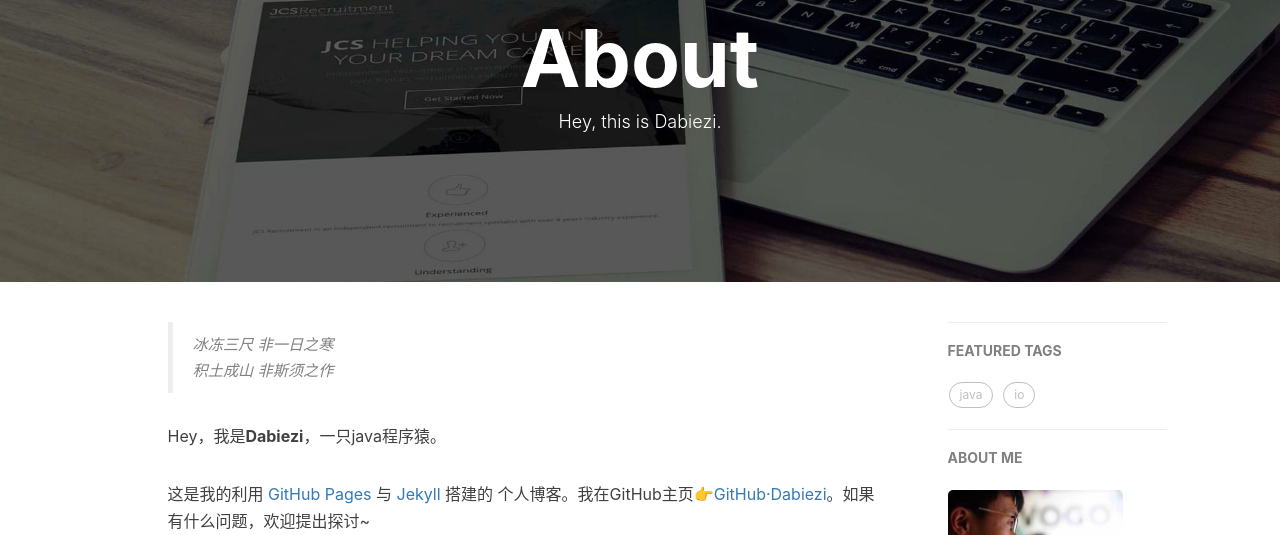
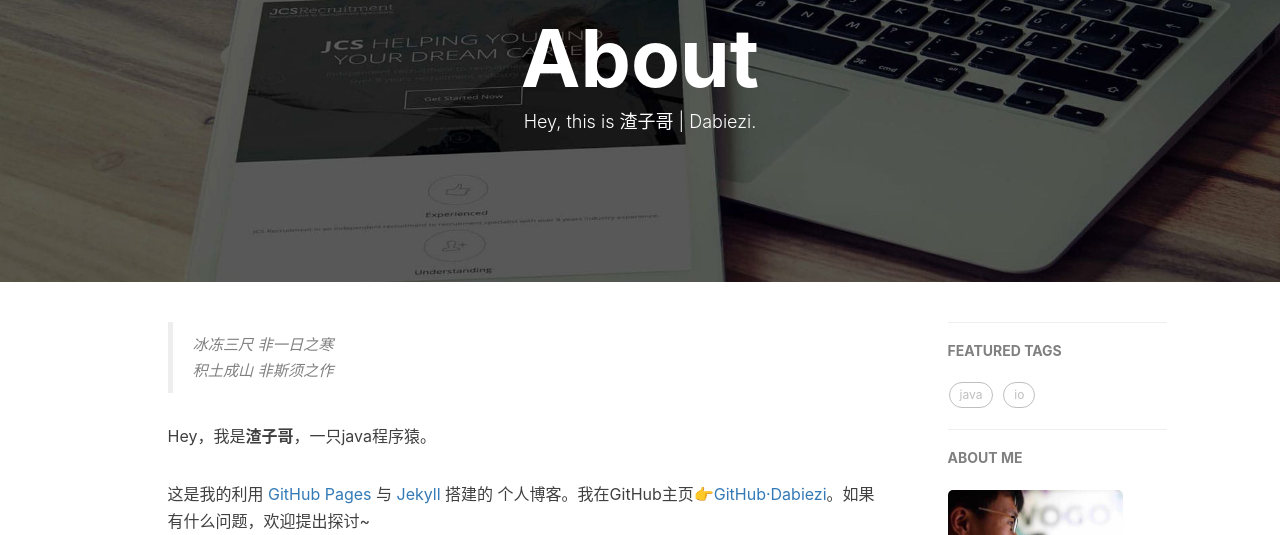
Before and after one commit to anxiouspig/anxiouspig.github.io, a Jekyll site: the page built from about.html, in a window 1280 px wide. Shown: the part 136-671 px from the top of the page. Built offline with Jekyll 4.4.1, drawn with Linux system fonts in a browser that asks for light colours; nearby versions of some CDN libraries; comment, search, counter and statistics services are not loaded.

Commit message:
Update about.html

```diff
--- a/about.html
+++ b/about.html
@@ -1,7 +1,7 @@
 ---
 layout: page
 title: "About"
-description: "Hey, this is Dabiezi."
+description: "Hey, this is 渣子哥 | Dabiezi."
 header-img: "img/post-bg-rwd.jpg"
 ---
 
@@ -18,7 +18,7 @@ header-img: "img/post-bg-rwd.jpg"
     <blockquote><p>冰冻三尺 非一日之寒<br>
     积土成山 非斯须之作</p></blockquote>
 
-    <p>Hey，我是<strong>Dabiezi</strong>，一只java程序猿。</p>
+    <p>Hey，我是<strong>渣子哥</strong>，一只java程序猿。</p>
 
     <!--<p>工作、学习之余，我还是一个健身爱好者，同时也非常喜欢拳击。</p>-->
 
```
